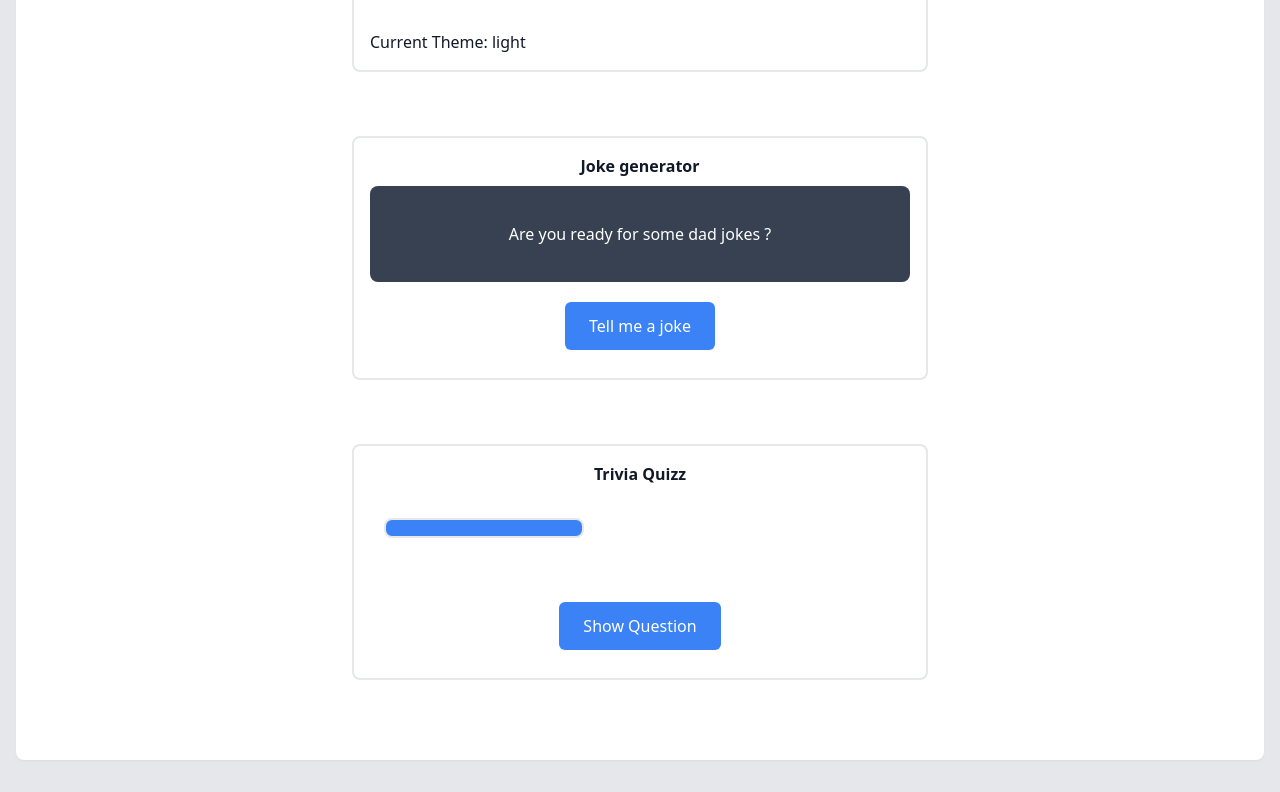
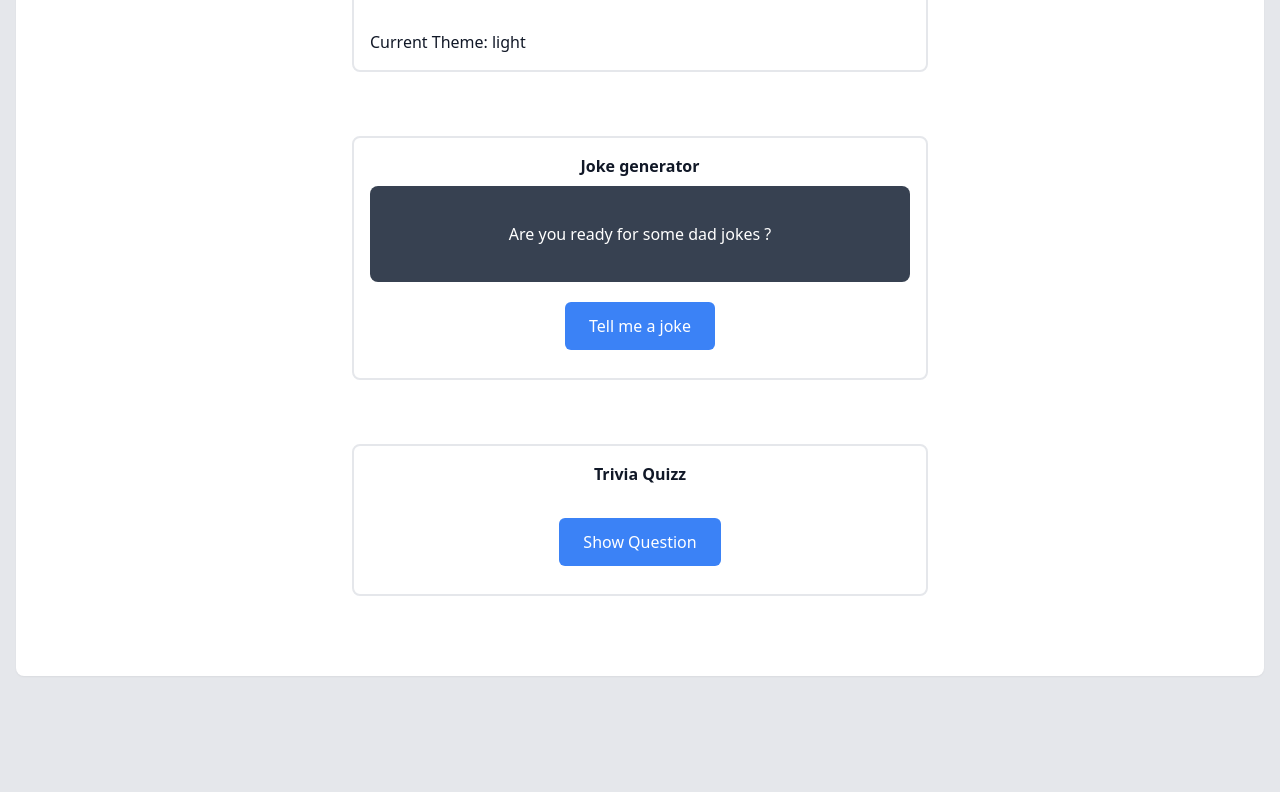
Before and after one commit to szczepanieceryk/daily-coding, a React (Vite) app: page / in a window 1280 px wide. Shown: the part 1391-2183 px from the top of the page. After the commit the page ends 2099 px from the top, so only its background shows below. Built offline with nearby package versions, Linux system fonts and the light colour scheme.

Commit message:
fix(ui): hide empty input label before question is rendered

```diff
--- a/src/layouts/TriviaQuizz.tsx
+++ b/src/layouts/TriviaQuizz.tsx
@@ -30,7 +30,7 @@ const TriviaQuizz = () => {
           <span className="block my-4 p-6 rounded-md bg-gray-700 text-white">{question}</span>
         )}
 
-        {options.length > 0 && (
+        {question && options.length > 0 && (
           <fieldset className="flex flex-wrap justify-center md:justify-between max-w-lg mx-auto my-6">
             {options?.map?.((answer, i) => (
               <label
@@ -53,7 +53,7 @@ const TriviaQuizz = () => {
                 />
                 {answer}
               </label>
-            ))}
+            )) || []}
           </fieldset>
         )}
 
```
